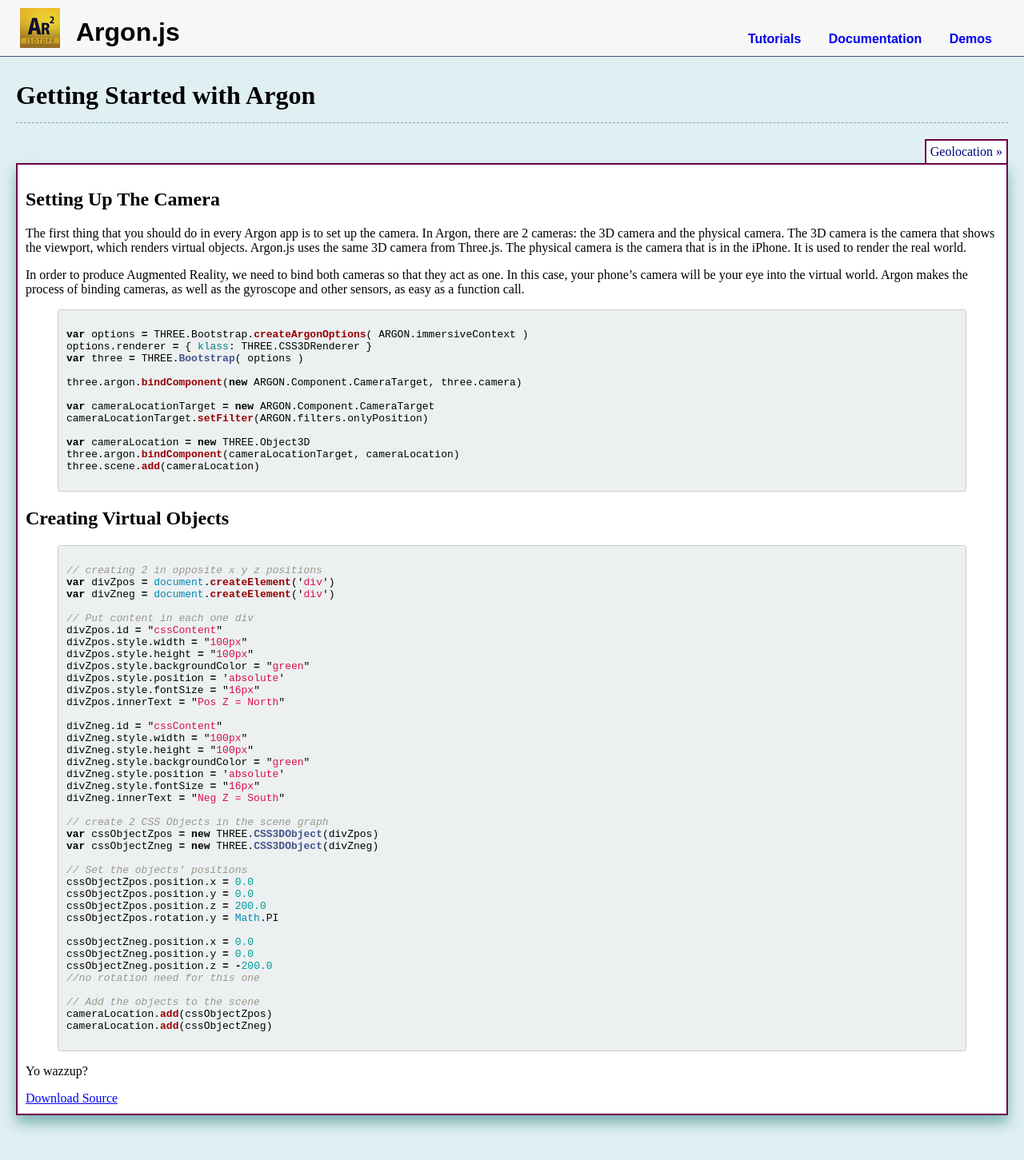
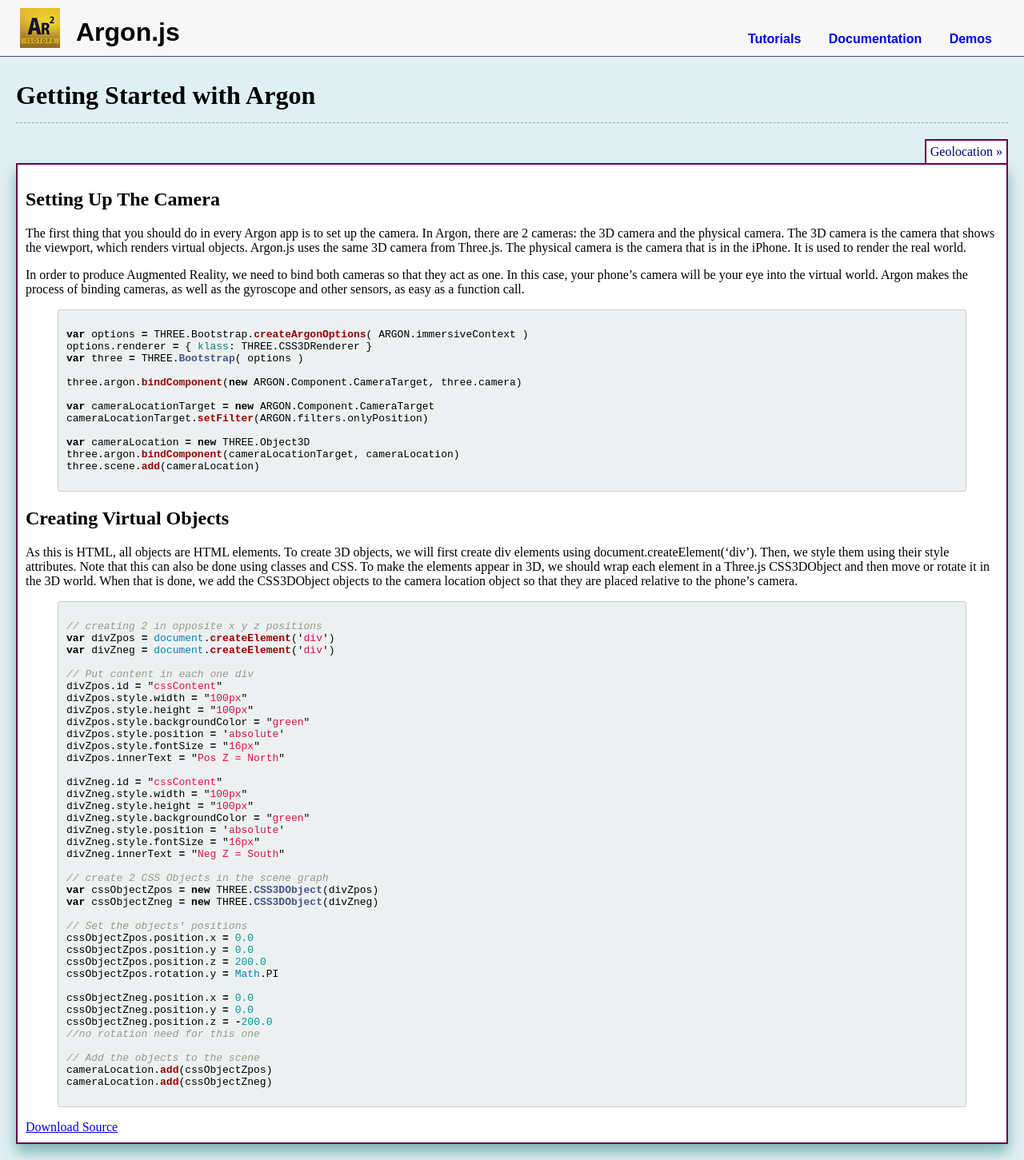
Before and after one commit to argonjs/argon-3-tutorials, a Jekyll site: the page built from _posts/2015-02-22-installation.md, in a window 1280 px wide. Shown: the whole page at 80% size. Built offline with Jekyll 4.4.1, drawn with Linux system fonts in a browser that asks for light colours; Markdown is read by kramdown in place of the engine named in the settings; before the commit the page ends 1415 px from its top, so only the background shows below that.

Commit message:
Update getting started tutorial.

```diff
--- a/_posts/2015-02-22-installation.md
+++ b/_posts/2015-02-22-installation.md
@@ -31,7 +31,7 @@
 
 Creating Virtual Objects
 ------------------------
-
+As this is HTML, all objects are HTML elements. To create 3D objects, we will first create div elements using document.createElement('div'). Then, we style them using their style attributes. Note that this can also be done using classes and CSS. To make the elements appear in 3D, we should wrap each element in a Three.js CSS3DObject and then move or rotate it in the 3D world. When that is done, we add the CSS3DObject objects to the camera location object so that they are placed relative to the phone's camera.
 
 {% highlight js %}
 
@@ -76,5 +76,3 @@
 cameraLocation.add(cssObjectZneg)
 
 {% endhighlight %}
-
-Yo wazzup?
```
